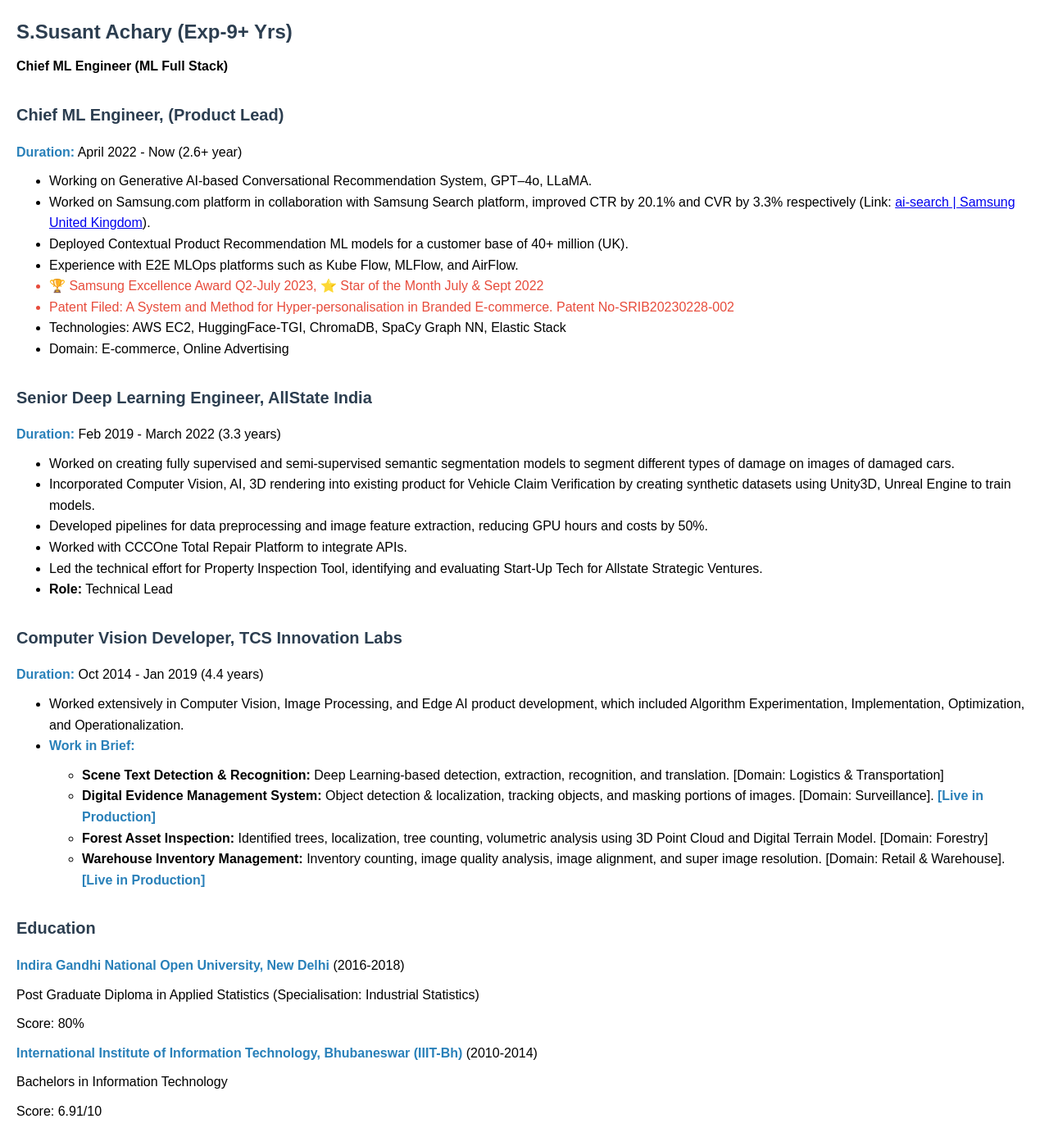
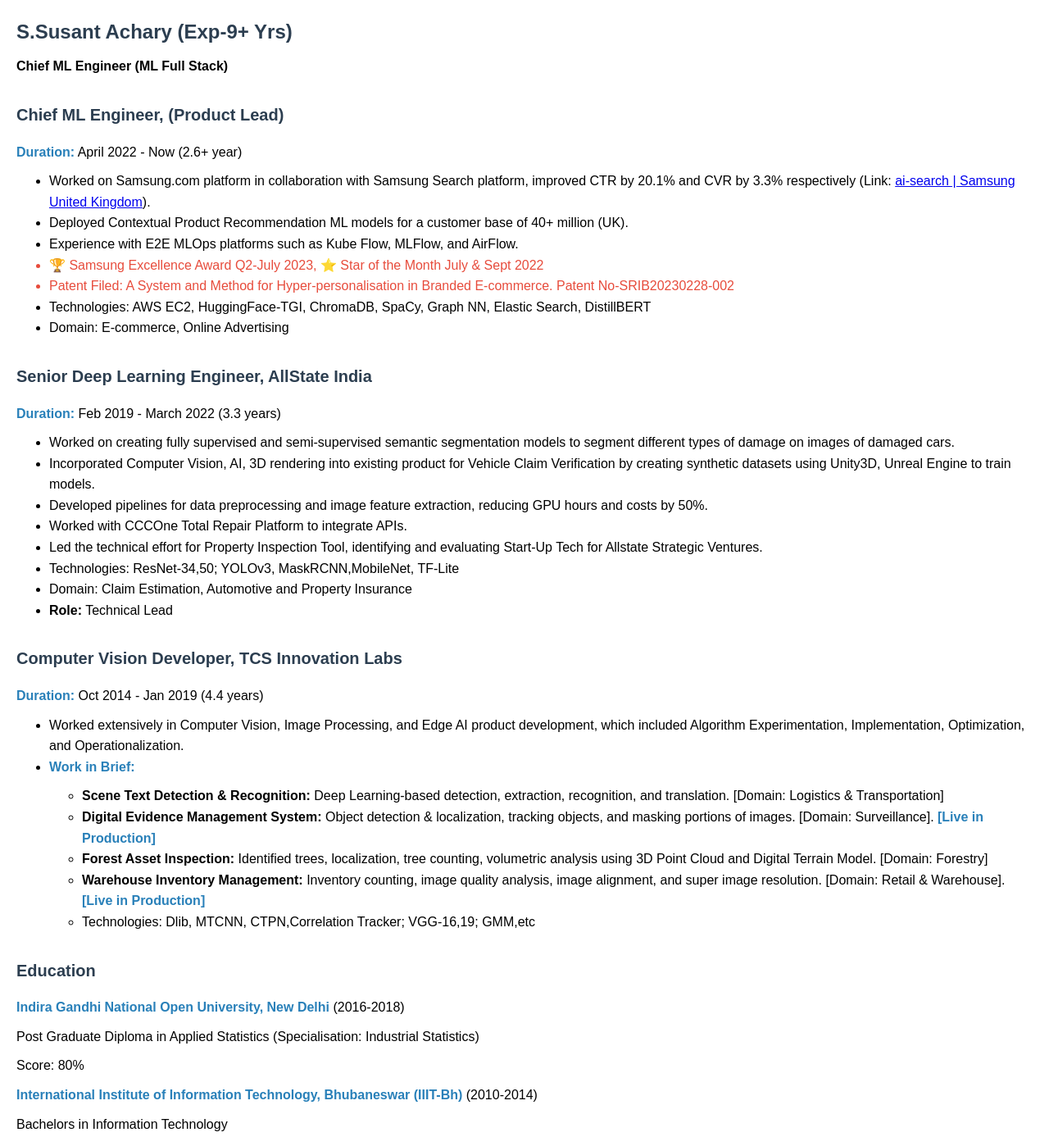
Before and after one commit to SSusantAchary/github.io, a plain HTML site: page index.html in a window 1280 px wide. Shown: the top 1387 px of the page at 82% size. Drawn offline with Linux system fonts and the light colour scheme.

Commit message:
Update index.html

```diff
--- a/index.html
+++ b/index.html
@@ -47,13 +47,12 @@
     <h2>Chief ML Engineer, (Product Lead)</h2>
     <p><span class="highlight">Duration:</span> April 2022 - Now (2.6+ year)</p>
     <ul>
-        <li>Working on Generative AI-based Conversational Recommendation System, GPT–4o, LLaMA.</li>
         <li>Worked on Samsung.com platform in collaboration with Samsung Search platform, improved CTR by 20.1% and CVR by 3.3% respectively (Link: <a href="https://www.samsung.com/uk" target="_blank">ai-search | Samsung United Kingdom</a>).</li>
         <li>Deployed Contextual Product Recommendation ML models for a customer base of 40+ million (UK).</li>
         <li>Experience with E2E MLOps platforms such as Kube Flow, MLFlow, and AirFlow.</li>
         <li class="award">🏆 Samsung Excellence Award Q2-July 2023, ⭐ Star of the Month July & Sept 2022</li>
         <li class="patent">Patent Filed: A System and Method for Hyper-personalisation in Branded E-commerce. Patent No-SRIB20230228-002</li>
-        <li>Technologies: AWS EC2, HuggingFace-TGI, ChromaDB, SpaCy Graph NN, Elastic Stack</li>
+        <li>Technologies: AWS EC2, HuggingFace-TGI, ChromaDB, SpaCy, Graph NN, Elastic Search, DistillBERT</li>
         <li>Domain: E-commerce, Online Advertising</li>
     </ul>
 
@@ -65,6 +64,8 @@
         <li>Developed pipelines for data preprocessing and image feature extraction, reducing GPU hours and costs by 50%.</li>
         <li>Worked with CCCOne Total Repair Platform to integrate APIs.</li>
         <li>Led the technical effort for Property Inspection Tool, identifying and evaluating Start-Up Tech for Allstate Strategic Ventures.</li>
+        <li>Technologies: ResNet-34,50; YOLOv3, MaskRCNN,MobileNet, TF-Lite
+        <li>Domain: Claim Estimation, Automotive and Property Insurance</li>
         <li><strong>Role:</strong> Technical Lead</li>
     </ul>
 
@@ -78,6 +79,7 @@
             <li><strong>Digital Evidence Management System:</strong> Object detection & localization, tracking objects, and masking portions of images. [Domain: Surveillance]. <span class="highlight">[Live in Production]</span></li>
             <li><strong>Forest Asset Inspection:</strong> Identified trees, localization, tree counting, volumetric analysis using 3D Point Cloud and Digital Terrain Model. [Domain: Forestry]</li>
             <li><strong>Warehouse Inventory Management:</strong> Inventory counting, image quality analysis, image alignment, and super image resolution. [Domain: Retail & Warehouse]. <span class="highlight">[Live in Production]</span></li>
+            <li>Technologies: Dlib, MTCNN, CTPN,Correlation Tracker; VGG-16,19; GMM,etc</li>
         </ul>
     </ul>
 
```
